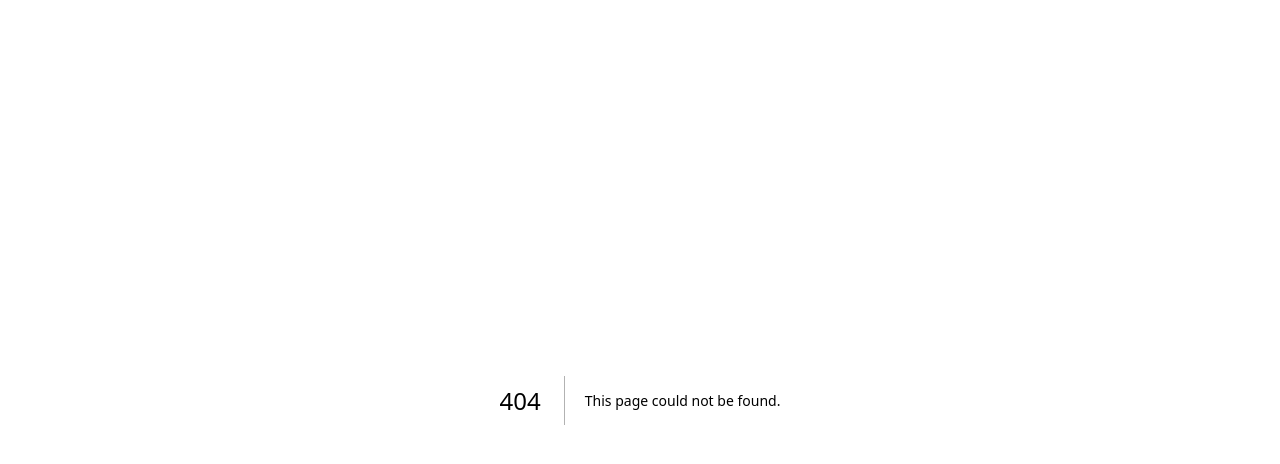
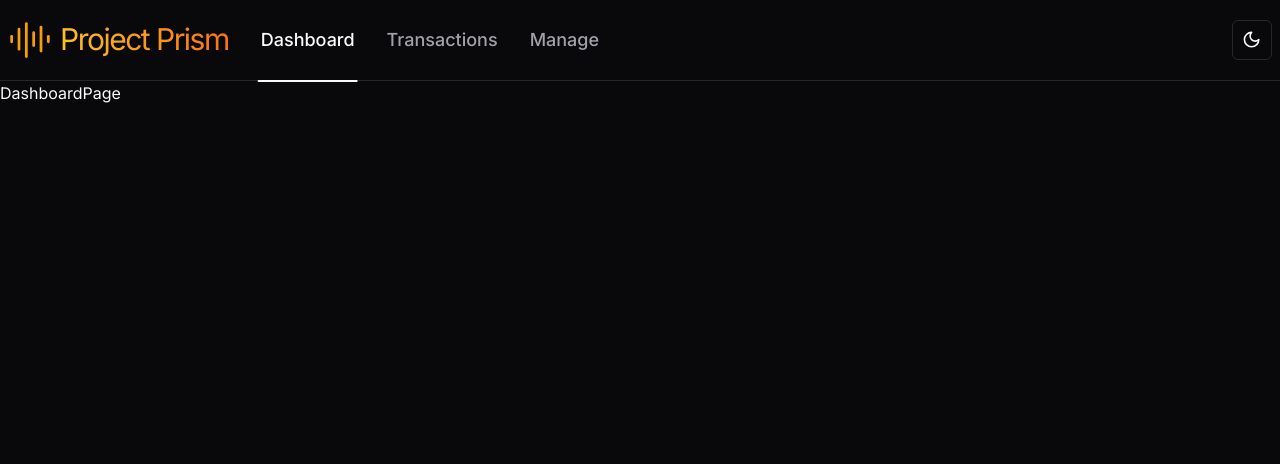
Before and after one commit to usama387/project-prism, a Next.js app: page / in a window 1280 px wide. Before the commit this address had no page. Shown: the top 464 px of the page. Built offline with nearby package versions, Linux system fonts and the light colour scheme.

Commit message:
Navbar for large screens integrated along with dark mode switch

```diff
--- /dev/null
+++ b/src/app/(dashboard)/layout.tsx
@@ -0,0 +1,15 @@
+import Navbar from "@/components/Navbar";
+import React, { ReactNode } from "react";
+
+const DashboardLayout = ({ children }: { children: ReactNode }) => {
+  return (
+    <div className="relative h-screen w-full flex-col ">
+      <div className="w-full">
+        <Navbar />
+        {children}
+      </div>
+    </div>
+  );
+};
+
+export default DashboardLayout;
--- /dev/null
+++ b/src/app/(dashboard)/page.tsx
@@ -0,0 +1,9 @@
+import React from 'react'
+
+const DashboardPage = () => {
+  return (
+    <div>DashboardPage</div>
+  )
+}
+
+export default DashboardPage
--- /dev/null
+++ b/src/components/Navbar.tsx
@@ -0,0 +1,93 @@
+"use client";
+
+import React from "react";
+import Logo from "./Logo";
+import { usePathname } from "next/navigation";
+import Link from "next/link";
+import { buttonVariants } from "./ui/button";
+import { cn } from "@/lib/utils";
+import { UserButton } from "@clerk/nextjs";
+import { ThemeSwitcherButton } from "./ThemeSwitcherButton";
+
+// child component of dashboard layout
+const Navbar = () => {
+  return (
+    <>
+      <DesktopNavbar />
+    </>
+  );
+};
+
+// array of routes for the navbar
+const items = [
+  {
+    id: 1,
+    name: "Dashboard",
+    link: "/",
+  },
+  {
+    id: 2,
+    name: "Transactions",
+    link: "/transactions",
+  },
+
+  {
+    id: 3,
+    name: "Manage",
+    link: "/manage",
+  },
+];
+
+// Navbar for large screens
+function DesktopNavbar() {
+  return (
+    <div className="hidden border-separate border-b bg-background md:block">
+      <nav className="container flex items-center justify-between px-2">
+        <div className="flex h-[80px] min-h-[60px] items-center gap-x-4">
+          <Logo />
+          <div className="flex h-full">
+            {/* mapping items and sending as props to this child component */}
+            {items?.map((item) => (
+              <NavbarItem key={item.id} link={item.link} name={item.name} />
+            ))}
+          </div>
+        </div>
+        <div className="flex items-center gap-2">
+          <ThemeSwitcherButton />
+          <UserButton afterSignOutUrl="/sign-in" />
+        </div>
+      </nav>
+    </div>
+  );
+}
+
+// function that accepts item as prop contains link and name
+function NavbarItem({ link, name }: { link: string; name: string }) {
+  // tracking user route
+  const pathname = usePathname();
+
+  const isActive = pathname === link;
+
+  return (
+    <div className="relative flex items-center">
+      {/* the link uses cn a merging utility for styling classes and ternary operator to determine current path */}
+      <Link
+        href={link}
+        className={cn(
+          buttonVariants({
+            variant: "ghost",
+          }),
+          "w-full justify-start text-lg text-muted-foreground hover:text-foreground",
+          isActive && "text-foreground"
+        )}
+      >
+        {name}
+      </Link>
+      {isActive && (
+        <div className="absolute -bottom-[2px] left-1/2 h-[2px] w-[80%] -translate-x-1/2 rounded-xl bg-foreground md:block" />
+      )}
+    </div>
+  );
+}
+
+export default Navbar;
--- /dev/null
+++ b/src/components/ThemeSwitcherButton.tsx
@@ -0,0 +1,40 @@
+"use client"
+
+import * as React from "react"
+import { Moon, Sun } from "lucide-react"
+import { useTheme } from "next-themes"
+
+import { Button } from "@/components/ui/button"
+import {
+  DropdownMenu,
+  DropdownMenuContent,
+  DropdownMenuItem,
+  DropdownMenuTrigger,
+} from "@/components/ui/dropdown-menu"
+
+export function ThemeSwitcherButton() {
+  const { setTheme } = useTheme()
+
+  return (
+    <DropdownMenu>
+      <DropdownMenuTrigger asChild>
+        <Button variant="outline" size="icon">
+          <Sun className="h-[1.2rem] w-[1.2rem] rotate-0 scale-100 transition-all dark:-rotate-90 dark:scale-0" />
+          <Moon className="absolute h-[1.2rem] w-[1.2rem] rotate-90 scale-0 transition-all dark:rotate-0 dark:scale-100" />
+          <span className="sr-only">Toggle theme</span>
+        </Button>
+      </DropdownMenuTrigger>
+      <DropdownMenuContent align="end">
+        <DropdownMenuItem onClick={() => setTheme("light")}>
+          Light
+        </DropdownMenuItem>
+        <DropdownMenuItem onClick={() => setTheme("dark")}>
+          Dark
+        </DropdownMenuItem>
+        <DropdownMenuItem onClick={() => setTheme("system")}>
+          System
+        </DropdownMenuItem>
+      </DropdownMenuContent>
+    </DropdownMenu>
+  )
+}
```
